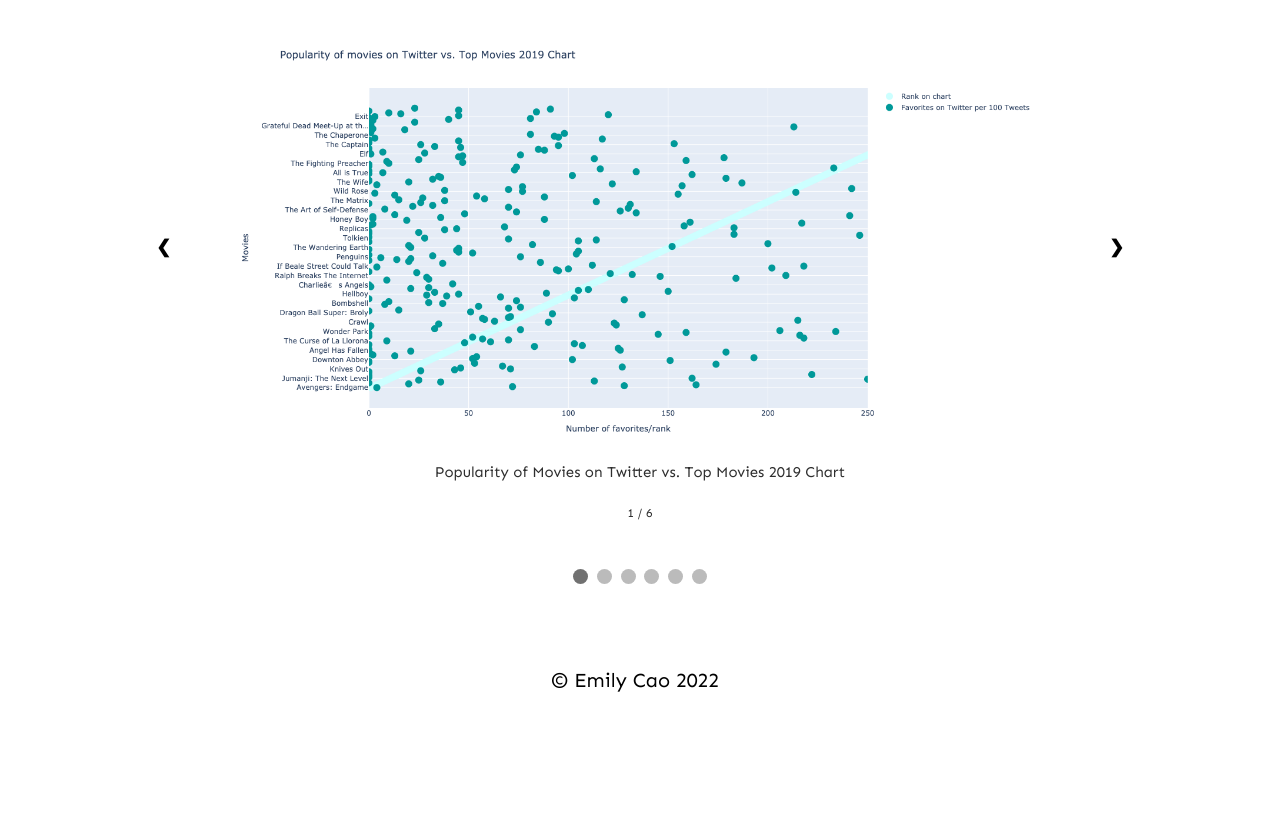
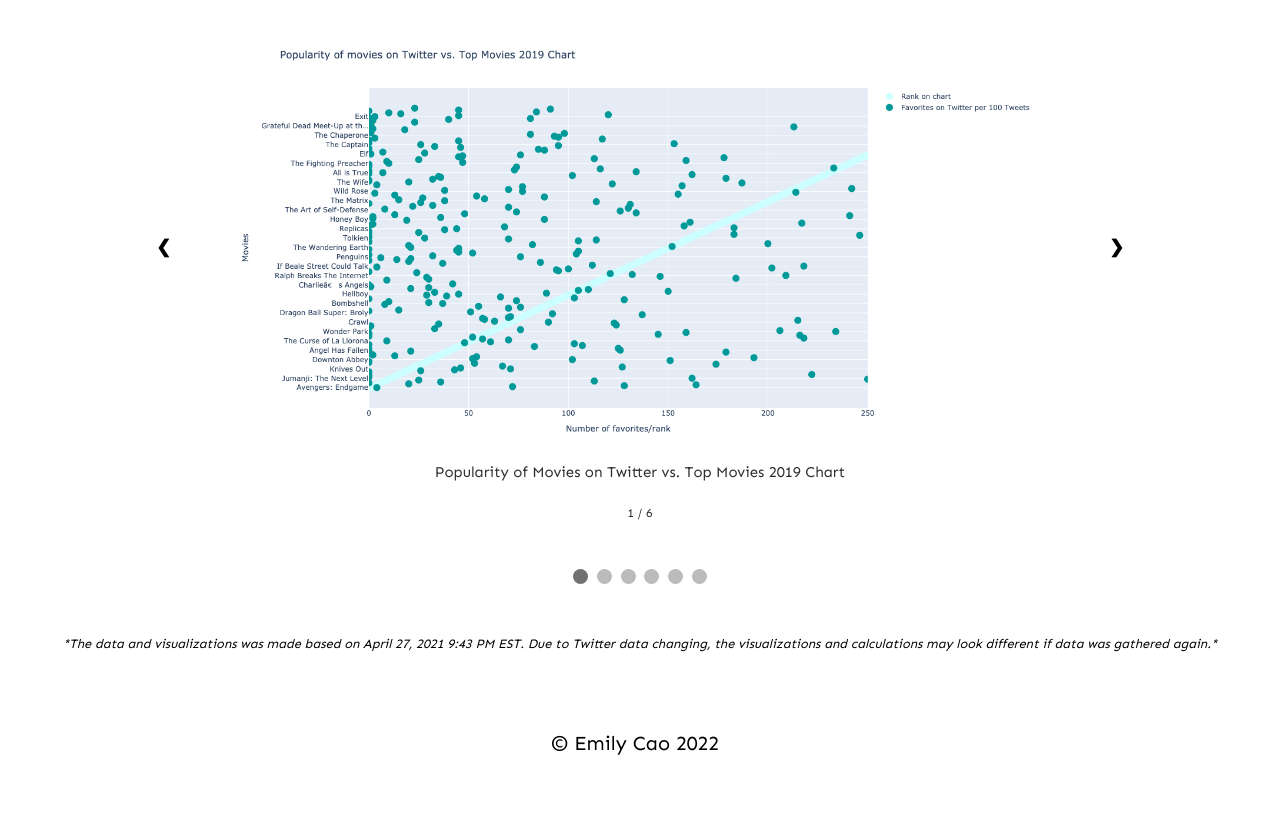
Before and after one commit to emilycao321/2019movies_data, a plain HTML site: page index.html in a window 1280 px wide. Shown: the part 995-1814 px from the top of the page. Before the commit the page ends 1751 px from the top, so only its background shows below. Drawn offline with Linux system fonts and the light colour scheme.

Commit message:
add calculations

```diff
--- a/css/style.css
+++ b/css/style.css
@@ -186,6 +186,13 @@ h3 {
   top: 130%;
 }
 
+.advisory {
+  margin-top: 3rem;
+  font-size: .8rem;
+  text-align: center;
+  font-style: italic;
+}
+
 /* The dots/bullets/indicators */
 .scroll_dots {
     margin-top: 30%;
@@ -282,7 +289,6 @@ footer p {
   .scroll_dots {
       margin-top: 8%;
   }
-
 }
 
 @media screen and (min-width: 1400px){
--- a/index.html
+++ b/index.html
@@ -108,6 +108,7 @@
     <span class="dot" onclick="currentSlide(5)"></span>
     <span class="dot" onclick="currentSlide(6)"></span>
   </div>
+  <p class="advisory">*The data and visualizations was made based on April 27, 2021 9:43 PM EST. Due to Twitter data changing, the visualizations and calculations may look different if data was gathered again.*</p>
     </div>
     </main>
     <footer>
```
Also changed, not shown: 1 other file.
